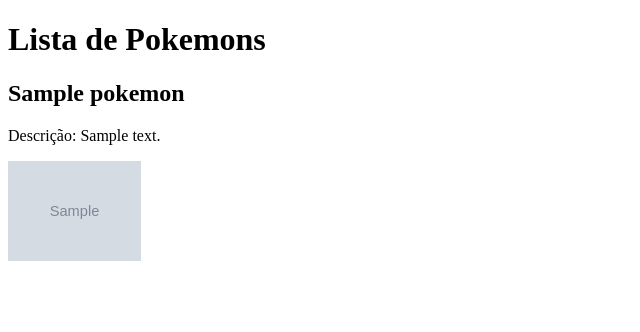
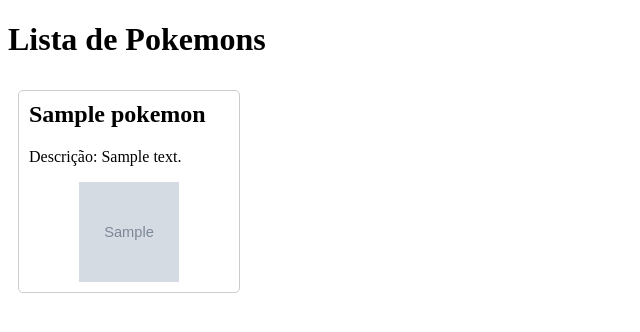
Before and after one commit to douglas5001/python-estudos, a Flask app: page /pokemonweb in a window 1280 px wide. Shown: the top 332 px of the page, without its empty margins (0-640 px from the left). Run offline with Flask 3, Linux system fonts and the light colour scheme; tables that the repository leaves empty or names only in its code hold one stand-in row (values such as "Sample post"); grey boxes marked "Sample" are stand-in pictures.

Commit message:
Atualizando api pokemon

```diff
--- a/Trabalhando_Com_flask/apiPokemon/app.py
+++ b/Trabalhando_Com_flask/apiPokemon/app.py
@@ -38,6 +38,28 @@ def get_all_pokemonsweb():
     cursor.close()
     return render_template('index.html', pokemons=result)
 
+@app.route('/cadastropokemon')
+def cadastropokemon():
+    return render_template('cadastro.html')
+
+
+@app.route('/pokemonname', methods=["GET"])
+def get_allpokemons():
+    cursor = mysql.cursor(dictionary=True)
+    cursor.execute("SELECT nome FROM pokemons")
+    result = cursor.fetchall()
+    cursor.close()
+    return jsonify(result)
+
+@app.route('/pokemon/<int:pokemon_id>', methods=['DELETE'])
+def delete_pokemon(pokemon_id):
+    cursor = mysql.cursor()
+    cursor.execute("DELETE FROM pokemons WHERE id=%s", (pokemon_id,))
+    mysql.commit()
+    cursor.close()
+    return jsonify({'message': 'Pokemon deletado com sucesso!'})
+
+
 
 if __name__ == "__main__":
     app.run(port=8000, host='localhost', debug=True)
--- a/Trabalhando_Com_flask/apiPokemon/templates/index.html
+++ b/Trabalhando_Com_flask/apiPokemon/templates/index.html
@@ -4,15 +4,35 @@
     <meta charset="UTF-8">
     <meta name="viewport" content="width=device-width, initial-scale=1.0">
     <title>Lista de Pokemons</title>
+    <style>
+        .card {
+            border: 1px solid #ccc;
+            border-radius: 5px;
+            padding: 10px;
+            margin: 10px;
+            width: 200px;
+            display: inline-block;
+        }
+        .card h2 {
+            margin-top: 0;
+        }
+        .card img {
+            width: 100px;
+            height: 100px;
+            display: block;
+            margin: 0 auto;
+        }
+    </style>
 </head>
 <body>
     <h1>Lista de Pokemons</h1>
+
     <div id="pokemon-list">
         {% for pokemon in pokemons %}
-            <div>
+            <div class="card">
                 <h2>{{ pokemon.nome }}</h2>
                 <p>Descrição: {{ pokemon.descricao }}</p>
-                <img src="{{ pokemon.foto }}" alt="{{ pokemon.nome }}" style="width: 100; height: 100px;">
+                <img src="{{ pokemon.foto }}" alt="{{ pokemon.nome }}">
             </div>
         {% endfor %}
     </div>
```
Also changed, not shown: Trabalhando_Com_flask/apiPokemon/templates/cadastro.html (added, +20 -0 lines).
